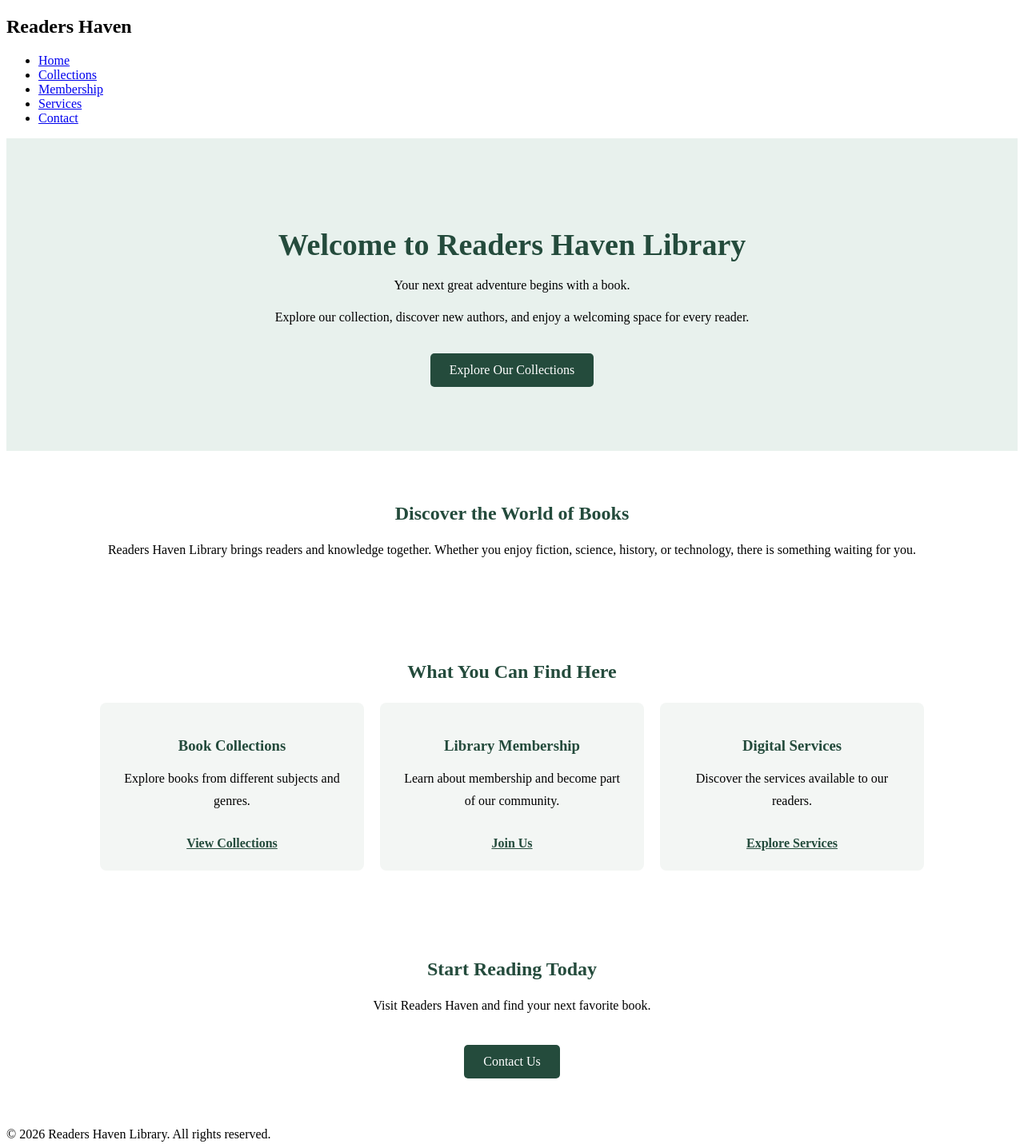
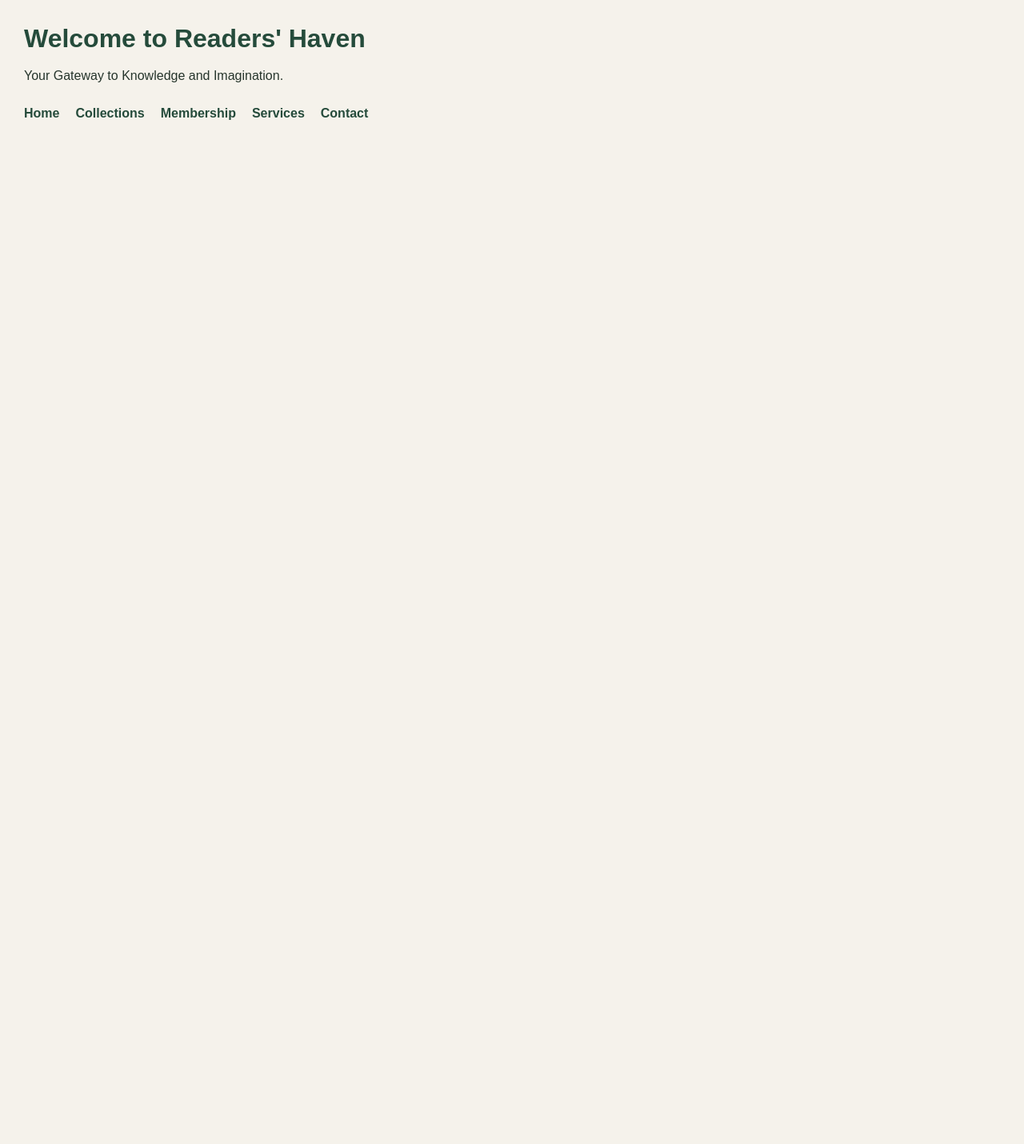
Before and after one commit to mi7077/readers-haven-library, a website: page src/index.html in a window 1280 px wide. Shown: the whole page at 80% size. After the commit the page ends 800 px from the top, so only its background shows below. Drawn offline with Linux system fonts and the light colour scheme.

Commit message:
Revert "Develop responsive home page"

```diff
--- a/src/index.html
+++ b/src/index.html
@@ -1,81 +1,20 @@
-
 <!DOCTYPE html>
 <html lang="en">
 <head>
     <meta charset="UTF-8">
     <meta name="viewport" content="width=device-width, initial-scale=1.0">
-    <title>Readers Haven Library | Home</title>
+    <title>Readers' Haven | Home</title>
     <link rel="stylesheet" href="../styles/style.css">
 </head>
 <body>
-
-    <header>
-        <nav>
-            <h2>Readers Haven</h2>
-            <ul>
-                <li><a href="index.html">Home</a></li>
-                <li><a href="collections.html">Collections</a></li>
-                <li><a href="membership.html">Membership</a></li>
-                <li><a href="services.html">Services</a></li>
-                <li><a href="contact.html">Contact</a></li>
-            </ul>
-        </nav>
-    </header>
-
-    <main>
-        <section class="hero">
-            <h1>Welcome to Readers Haven Library</h1>
-            <p>Your next great adventure begins with a book.</p>
-            <p>
-                Explore our collection, discover new authors, and enjoy
-                a welcoming space for every reader.
-            </p>
-            <a class="button" href="collections.html">Explore Our Collections</a>
-        </section>
-
-        <section class="home-section">
-            <h2>Discover the World of Books</h2>
-            <p>
-                Readers Haven Library brings readers and knowledge together.
-                Whether you enjoy fiction, science, history, or technology,
-                there is something waiting for you.
-            </p>
-        </section>
-
-        <section class="home-section">
-            <h2>What You Can Find Here</h2>
-
-            <div class="features">
-                <div class="feature">
-                    <h3>Book Collections</h3>
-                    <p>Explore books from different subjects and genres.</p>
-                    <a href="collections.html">View Collections</a>
-                </div>
-
-                <div class="feature">
-                    <h3>Library Membership</h3>
-                    <p>Learn about membership and become part of our community.</p>
-                    <a href="membership.html">Join Us</a>
-                </div>
-
-                <div class="feature">
-                    <h3>Digital Services</h3>
-                    <p>Discover the services available to our readers.</p>
-                    <a href="services.html">Explore Services</a>
-                </div>
-            </div>
-        </section>
-
-        <section class="home-section">
-            <h2>Start Reading Today</h2>
-            <p>Visit Readers Haven and find your next favorite book.</p>
-            <a class="button" href="contact.html">Contact Us</a>
-        </section>
-    </main>
-
-    <footer>
-        <p>&copy; 2026 Readers Haven Library. All rights reserved.</p>
-    </footer>
-
+    <h1>Welcome to Readers' Haven</h1>
+    <p>Your Gateway to Knowledge and Imagination.</p>
+    <nav>
+        <a href="index.html">Home</a>
+        <a href="collections.html">Collections</a>
+        <a href="membership.html">Membership</a>
+        <a href="services.html">Services</a>
+        <a href="contact.html">Contact</a>
+    </nav>
 </body>
 </html>
--- a/styles/style.css
+++ b/styles/style.css
@@ -1,76 +1,50 @@
-
-/* Home Page Styles */
-
-.hero {
-    text-align: center;
-    padding: 80px 20px;
-    background-color: #e8f1ed;
+* {
+    margin: 0;
+    padding: 0;
+    box-sizing: border-box;
 }
 
-.hero h1 {
-    font-size: 38px;
-    margin-bottom: 15px;
-    color: #244b3c;
+body {
+    font-family: Arial, sans-serif;
+    background-color: #f5f2eb;
+    color: #26352c;
+    padding: 30px;
 }
 
-.hero p {
-    margin: 12px auto;
-    max-width: 650px;
-    line-height: 1.7;
+h1 {
+    margin-bottom: 15px;
+    color: #254b3b;
 }
 
-.button {
-    display: inline-block;
-    margin-top: 20px;
-    padding: 12px 24px;
-    background-color: #244b3c;
-    color: white;
-    text-decoration: none;
-    border-radius: 5px;
+p {
+    margin-bottom: 20px;
+    line-height: 1.6;
 }
 
-.button:hover {
-    background-color: #376b55;
-}
-
-.home-section {
-    padding: 45px 20px;
-    text-align: center;
-}
-
-.home-section h2 {
-    color: #244b3c;
-    margin-bottom: 18px;
-}
-
-.home-section p {
-    line-height: 1.7;
-}
-
-.features {
+nav {
     display: flex;
-    justify-content: center;
+    flex-wrap: wrap;
     gap: 20px;
-    flex-wrap: wrap;
     margin-top: 25px;
 }
 
-.feature {
-    background-color: #f3f6f4;
-    padding: 25px;
-    border-radius: 8px;
-    max-width: 280px;
-    flex: 1 1 220px;
+nav a {
+    color: #254b3b;
+    text-decoration: none;
+    font-weight: bold;
 }
 
-.feature h3 {
-    color: #244b3c;
-    margin-bottom: 12px;
+nav a:hover {
+    color: #c58b45;
 }
 
-.feature a {
-    display: inline-block;
-    margin-top: 15px;
-    color: #244b3c;
-    font-weight: bold;
+@media (max-width: 600px) {
+    body {
+        padding: 15px;
+    }
+
+    nav {
+        flex-direction: column;
+        gap: 12px;
+    }
 }
```
